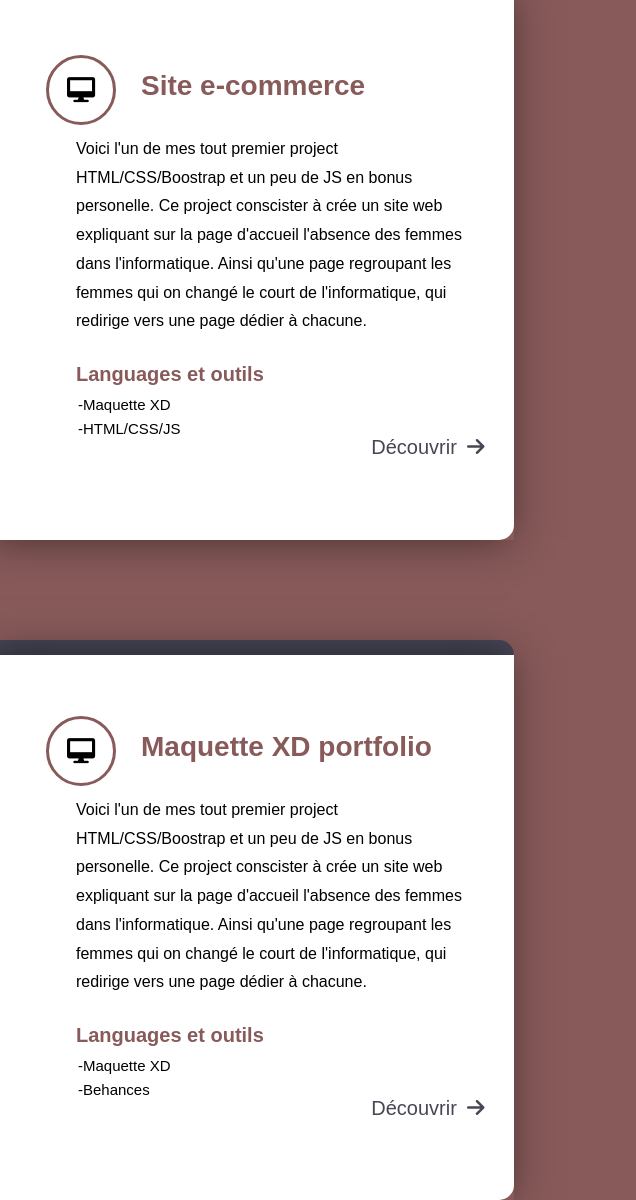
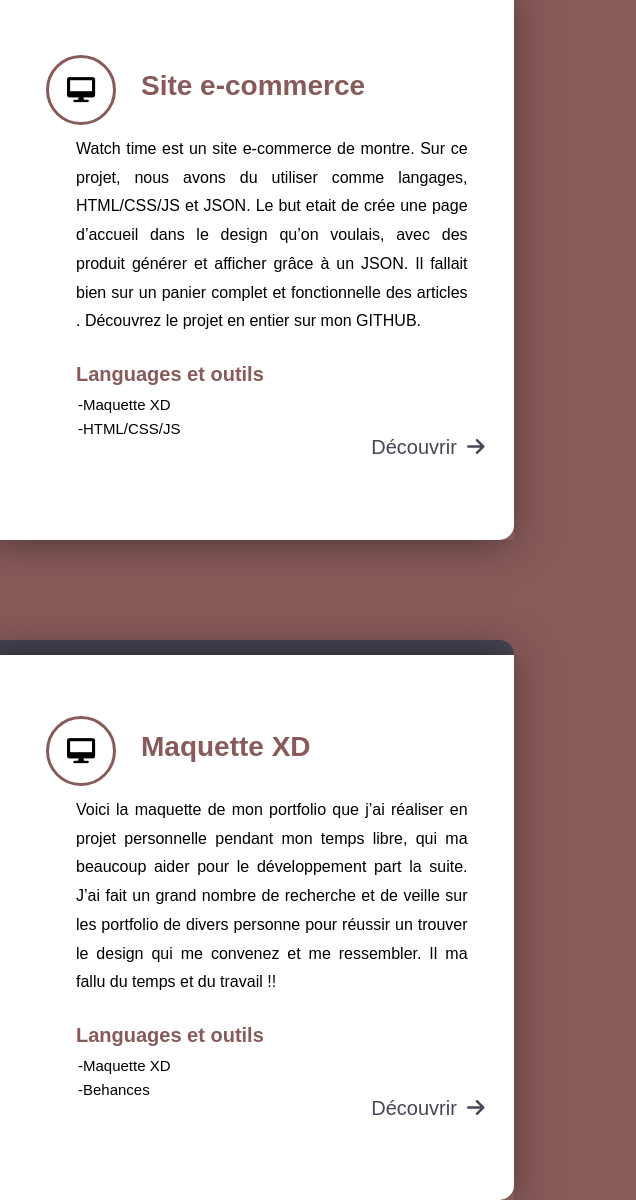
Before and after one commit to SouabeRaphael/my-portfolio, a plain HTML site: page index.html in a window 1280 px wide. Shown: the part 3840-5040 px from the top of the page, 644-1280 px from the left. Drawn offline with nearby package versions, Linux system fonts and the light colour scheme.

Commit message:
verif contenu

```diff
--- a/assets/css/styles.css
+++ b/assets/css/styles.css
@@ -1142,6 +1142,7 @@ body {
   padding-left: 30px;
   font-size: 18px;
   line-height: 2rem;
+  text-align: justify;
 }
 
 /* --------------------------------------- */
--- a/index.html
+++ b/index.html
@@ -344,7 +344,7 @@
                                 </div>
                                 <h2 class="title-card">Projet HTML/CSS</h2>
                             </div>
-                            <p class="description-portfolio">Voici l'un de mes tout premier project HTML/CSS/Boostrap et un peu de JS en bonus personelle. Ce project conscister à crée un site web expliquant sur la page d'accueil l'absence des femmes dans l'informatique. Ainsi qu'une page regroupant les femmes qui on changé le court de l'informatique, qui redirige vers une page dédier à chacune.</p>
+                            <p class="description-portfolio">Voici l’un de mes tout premier project HTML/CSS/Boostrap et un peu de JS en bonus personnelle. Ce project conscister à crée un site web expliquant sur la page d’accueil l’absence des femmes dans l’informatique de nos jours. Ainsi qu’un page regroupant certaines femmes qui aurai marqué le court de l’informatique, avec un line redirigant vers une page décider à chacune.</p>
                             <!-- Languages and Tools to use for the project -->
                             <div class="tools-to-use">
                                 <b class="title-language">Languages et outils</b>
@@ -375,7 +375,7 @@
                                 </div>
                                 <h2 class="title-card">Site e-commerce</h2>
                             </div>
-                            <p class="description-portfolio">Voici l'un de mes tout premier project HTML/CSS/Boostrap et un peu de JS en bonus personelle. Ce project conscister à crée un site web expliquant sur la page d'accueil l'absence des femmes dans l'informatique. Ainsi qu'une page regroupant les femmes qui on changé le court de l'informatique, qui redirige vers une page dédier à chacune.</p>
+                            <p class="description-portfolio">Watch time est un site e-commerce de montre. Sur ce projet, nous avons du utiliser comme langages, HTML/CSS/JS et JSON. Le but etait de crée une page d’accueil dans le design qu’on voulais, avec des produit générer et afficher grâce à un JSON. Il fallait bien sur un panier complet et fonctionnelle des articles . Découvrez le projet en entier sur mon GITHUB.</p>
                             <!-- Languages and Tools to use for the project -->
                             <div class="tools-to-use">
                                 <b class="title-language">Languages et outils</b>
@@ -403,9 +403,9 @@
                                 <div class="circle-picto">
                                     <i class="fa-solid fa-desktop"></i>
                                 </div>
-                                <h2 class="title-card">Maquette XD portfolio</h2>
+                                <h2 class="title-card">Maquette XD</h2>
                             </div>
-                            <p class="description-portfolio">Voici l'un de mes tout premier project HTML/CSS/Boostrap et un peu de JS en bonus personelle. Ce project conscister à crée un site web expliquant sur la page d'accueil l'absence des femmes dans l'informatique. Ainsi qu'une page regroupant les femmes qui on changé le court de l'informatique, qui redirige vers une page dédier à chacune.</p>
+                            <p class="description-portfolio">Voici la maquette de mon portfolio que j’ai réaliser en projet personnelle pendant mon temps libre, qui ma beaucoup aider pour le développement part la suite. J’ai fait un grand nombre de recherche et de veille sur les portfolio de divers personne pour réussir un trouver le design qui me convenez et me ressembler. Il ma fallu du temps et du travail !!</p>
                             <!-- Languages and Tools to use for the project -->
                             <div class="tools-to-use">
                                 <b class="title-language">Languages et outils</b>
@@ -436,7 +436,7 @@
                                 </div>
                                 <h2 class="title-card">Projet Jquery</h2>
                             </div>
-                            <p class="description-portfolio">Voici l'un de mes tout premier project HTML/CSS/Boostrap et un peu de JS en bonus personelle. Ce project conscister à crée un site web expliquant sur la page d'accueil l'absence des femmes dans l'informatique. Ainsi qu'une page regroupant les femmes qui on changé le court de l'informatique, qui redirige vers une page dédier à chacune.</p>
+                            <p class="description-portfolio">Comme vous l’avez compris dans le titre, c’est un projet Jquery, en groupe sur une durer de 15 heures. Ce projet consister un crée un jeu, le Shifumi, qui se joue en 10 manches. Le joueur dépose une carte de son choix, crée par mes soins, sur le plateaux et le botes va lui à son tour en posez une. Le premier arrivez à 10 à gagner.</p>
                             <!-- Languages and Tools to use for the project -->
                             <div class="tools-to-use">
                                 <b class="title-language">Languages et outils</b>
@@ -466,7 +466,7 @@
                                 </div>
                                 <h2 class="title-card">Projet PHP API</h2>
                             </div>
-                            <p class="description-portfolio">Voici l'un de mes tout premier project HTML/CSS/Boostrap et un peu de JS en bonus personelle. Ce project conscister à crée un site web expliquant sur la page d'accueil l'absence des femmes dans l'informatique. Ainsi qu'une page regroupant les femmes qui on changé le court de l'informatique, qui redirige vers une page dédier à chacune.</p>
+                            <p class="description-portfolio">Voici ce projet PHP qui ma apprit à me servir des API en PHP. Le but de ce TD été de réaliser une application web comme allociné. Nous avons du crée tout le contenu grâce à l’API TMDB. Une page d’accueil qui affiche les films les plus populaire et page qui affiche les information d’un films, Ainsi qu'une barre de recherche. Venez découvrir ce site !!</p>
                             <!-- Languages and Tools to use for the project -->
                             <div class="tools-to-use">
                                 <b class="title-language">Languages et outils</b>
```
